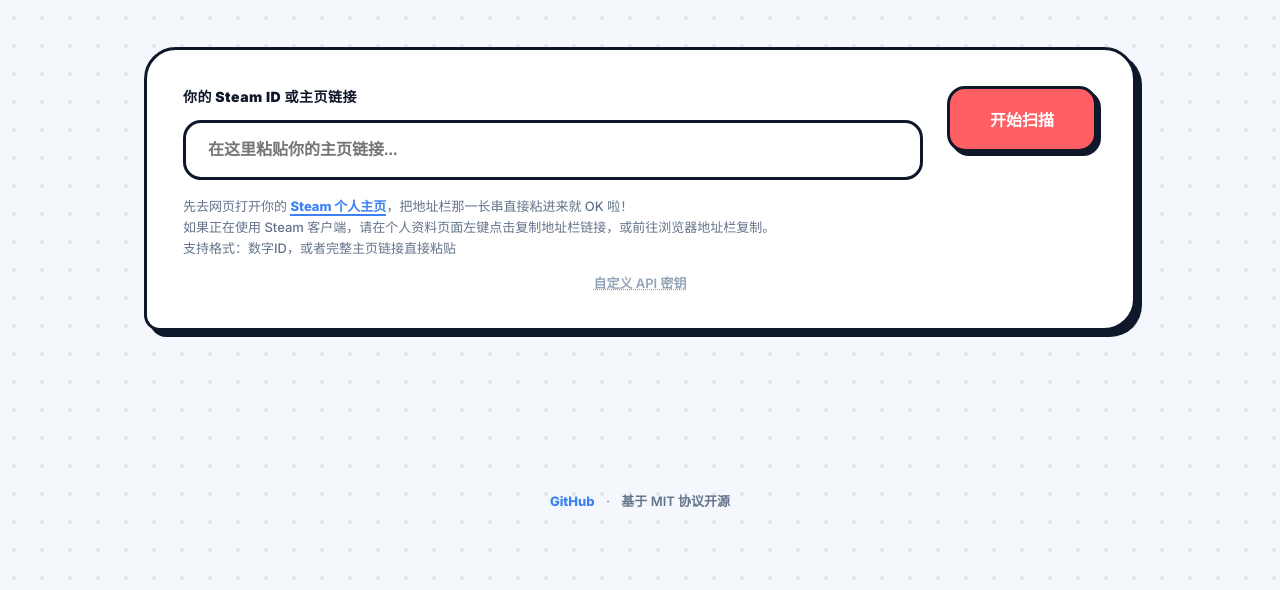
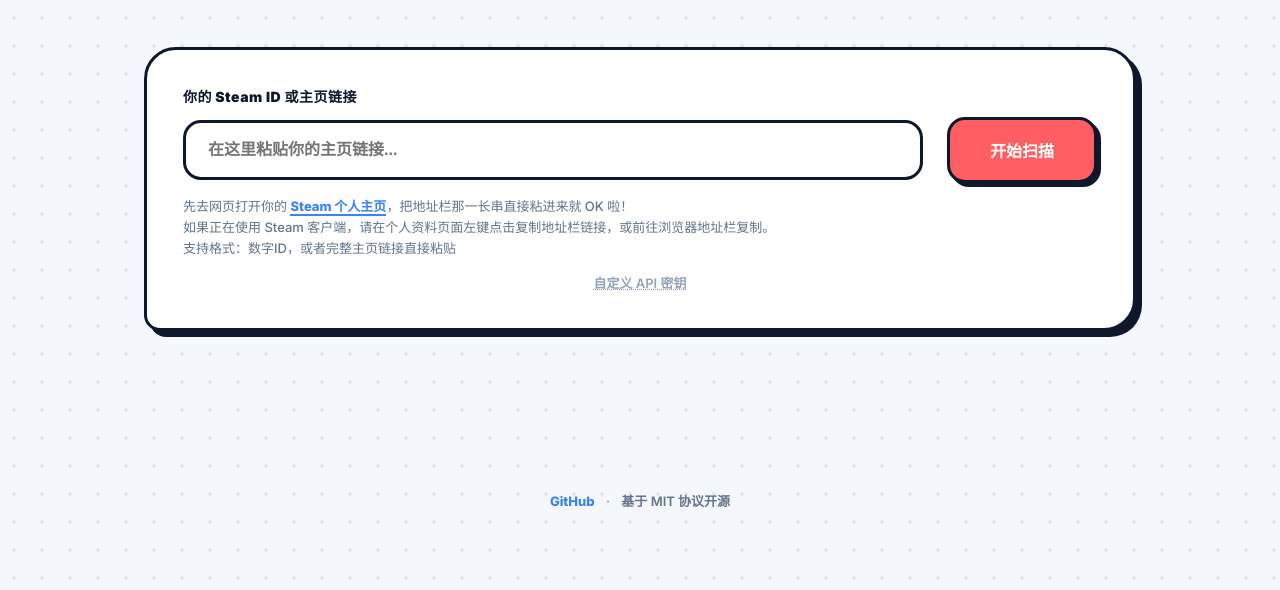
Before and after one commit to Pomran/steam-friend-finder, a browser extension: page index.html in a window 1280 px wide. Shown: the part 248-838 px from the top of the page. Drawn offline with Linux system fonts and the light colour scheme.

Commit message:
对齐开始扫描按钮与输入框

```diff
--- a/index.html
+++ b/index.html
@@ -551,7 +551,7 @@
           支持格式：数字ID，或者完整主页链接直接粘贴
         </div>
       </div>
-      <div class="config-group" style="flex:0 0 auto; width: auto; display: flex; flex-direction: column; justify-content: flex-end;">
+      <div class="config-group" style="flex:0 0 auto; width: auto; padding-top:31px;">
         <button class="btn btn-primary" id="fetchBtn">开始扫描</button>
       </div>
     </div>
```
